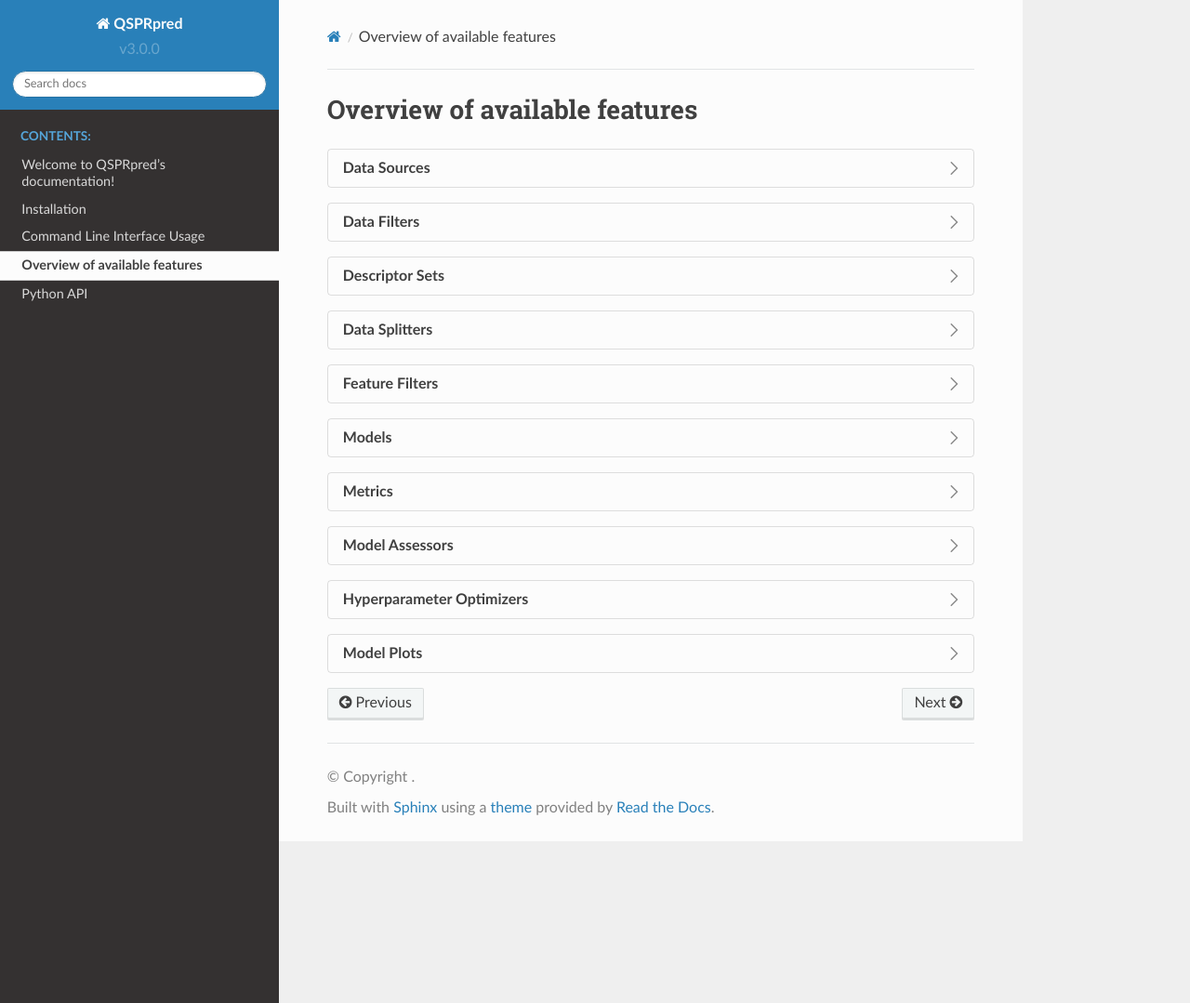
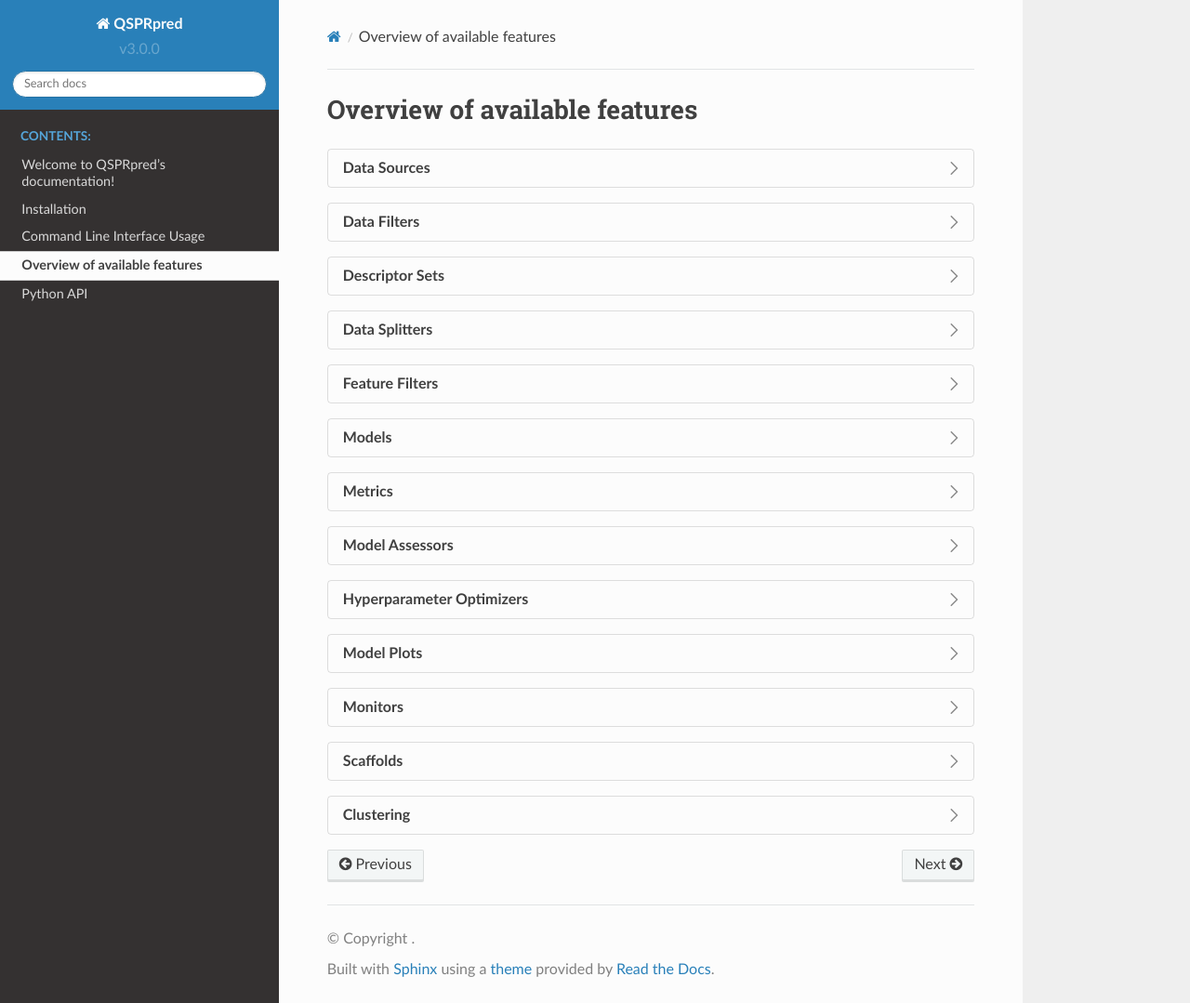
Before and after one commit to CDDLeiden/QSPRpred, a Sphinx documentation site: the page built from docs/features.rst, in a window 1280 px wide and 1079 px high. Shown: the whole window at 93% size. Built offline with Sphinx 7.4.7 and the Read the Docs theme 2.0.0, drawn with Linux system fonts in a browser that asks for light colours; some of the changed lines change nothing that is shown.

Commit message:
Add monitors, scaffolds and clustering to feature overview

```diff
--- a/docs/features.rst
+++ b/docs/features.rst
@@ -52,7 +52,7 @@
                     * :class:`~qsprpred.data.descriptors.fingerprints.AtomPairFP`: AtomPairFP
                     * :class:`~qsprpred.data.descriptors.fingerprints.AvalonFP`: AvalonFP
                     * :class:`~qsprpred.data.descriptors.fingerprints.LayeredFP`: LayeredFP
-                    * :class:`~qsprpred.data.descriptors.fingerprints.MACCsFP`: MACCsFP
+                    * :class:`~qsprpred.data.descriptors.fingerprints.MaccsFP`: MaccsFP
                     * :class:`~qsprpred.data.descriptors.fingerprints.MorganFP`: MorganFP
                     * :class:`~qsprpred.data.descriptors.fingerprints.PatternFP`: PatternFP
                     * :class:`~qsprpred.data.descriptors.fingerprints.RDKitFP`: RDKitFP
@@ -208,3 +208,51 @@
                     * :class:`~qsprpred.plotting.classification.CalibrationPlot`: CalibrationPlot
                     * :class:`~qsprpred.plotting.classification.MetricsPlot`: MetricsPlot
                     * :class:`~qsprpred.plotting.classification.ConfusionMatrixPlot`: ConfusionMatrixPlot
+
+    .. dropdown:: Monitors
+
+        * :class:`~qsprpred.models.monitors.FitMonitor`: Base class for monitoring model fitting
+        * :class:`~qsprpred.models.monitors.AssessorMonitor`: Base class for monitoring model assessment (subclass of :class:`~qsprpred.models.monitors.FitMonitor`)
+        * :class:`~qsprpred.models.monitors.HyperparameterOptimizationMonitor`: Base class for monitoring hyperparameter optimization (subclass of :class:`~qsprpred.models.monitors.AssessorMonitor`)
+
+        Monitors are used to monitor the training of models.
+        More information can be found in the `model monitoring tutorial <https://github.com/CDDLeiden/QSPRpred/blob/main/tutorials/advanced/modelling/monitoring.ipynb>`_.
+
+        .. tab-set::
+
+            .. tab-item:: Core
+
+                * :class:`~qsprpred.models.monitors.NullMonitor`: NullMonitor
+                * :class:`~qsprpred.models.monitors.ListMonitor`: ListMonitor
+                * :class:`~qsprpred.models.monitors.BaseMonitor`: BaseMonitor
+                    * :class:`~qsprpred.models.monitors.FileMonitor`: FileMonitor
+                    * :class:`~qsprpred.models.monitors.WandBMonitor`: WandBMonitor
+
+    .. dropdown:: Scaffolds
+
+        :class:`~qsprpred.data.chem.scaffolds.Scaffold`: Base class for scaffolds.
+
+        Class for calculating molecular scaffolds of different kinds
+
+        .. tab-set::
+
+            .. tab-item:: Core
+
+                * :class:`~qsprpred.data.chem.scaffolds.Murcko`: Murcko
+                * :class:`~qsprpred.data.chem.scaffolds.BemisMurcko`: BemisMurcko
+
+    .. dropdown:: Clustering
+
+        :class:`~qsprpred.data.chem.clustering.MoleculeClusters`: Base class for clustering molecules.
+
+        Classes for clustering molecules
+
+        .. tab-set::
+
+            .. tab-item:: Core
+
+                * :class:`~qsprpred.data.chem.clustering.RandomClusters`: RandomClusters
+                * :class:`~qsprpred.data.chem.clustering.ScaffoldClusters`: ScaffoldClusters
+                * :class:`~qsprpred.data.chem.clustering.FPSimilarityClusters`: FPSimilarityClusters
+                    * :class:`~qsprpred.data.chem.clustering.FPSimilarityMaxMinClusters`: FPSimilarityMaxMinClusters
+                    * :class:`~qsprpred.data.chem.clustering.FPSimilarityLeaderPickerClusters`: FPSimilarityLeaderPickerClusters
```
